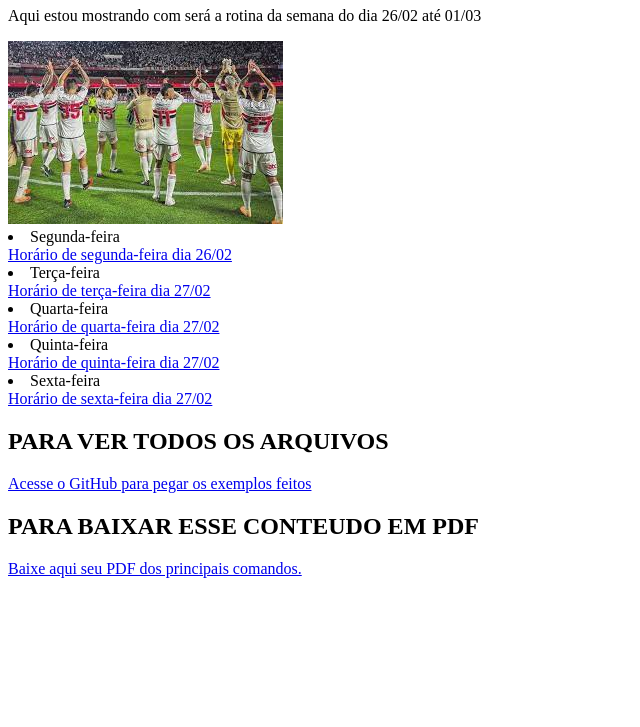
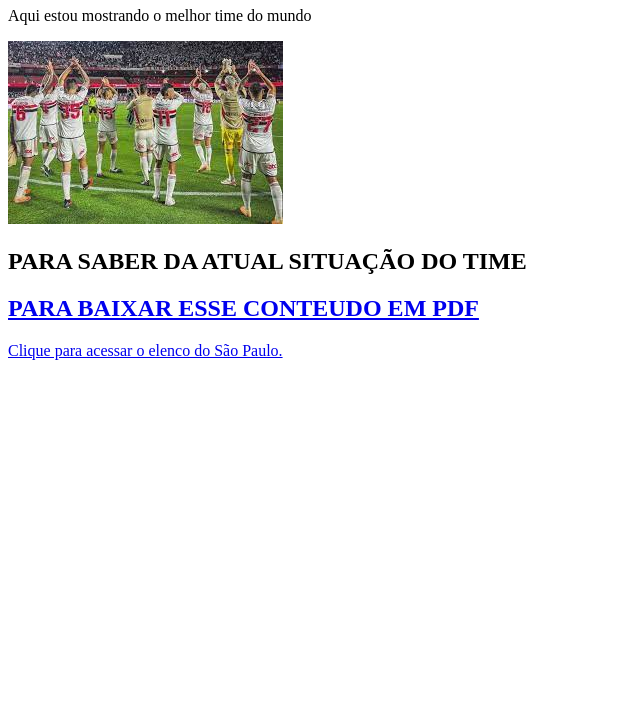
Before and after one commit to toninfurautero/site2024, a plain HTML site: page index.html in a window 1280 px wide. Shown: the part 73-800 px from the top of the page, without its empty margins (0-640 px from the left). Drawn offline with Linux system fonts and the light colour scheme.

Commit message:
index.html

```diff
--- a/index.html
+++ b/index.html
@@ -7,35 +7,20 @@
     <title></title>
 </head>
 <body>
-    <h1> LISTA DE ATIVIDADES NA SEMANA</h1>
+    <h1> São Paulo Futebol Clube</h1>
 
-    <p> Aqui estou mostrando com será a rotina da semana do dia 26/02 até 01/03</p>
+    <p> Aqui estou mostrando o melhor time do mundo</p>
 
     <img src="saopaulo.jpeg" alt="sao paulo">
 
 
-        <li>Segunda-feira</li>
-        <a href="segunda.html" target="_blank">Horário de segunda-feira dia 26/02</a>
 
-        <li>Terça-feira</li>
-        <a href="terca.html" target="_blank">Horário de terça-feira dia 27/02</a>
-
-        <li>Quarta-feira</li>
-        <a href="quarta.html" target="_blank">Horário de quarta-feira dia 27/02</a>
-
-        <li>Quinta-feira</li>
-        <a href="quinta.html" target="_blank">Horário de quinta-feira dia 27/02</a>
-
-        <li>Sexta-feira</li>
-        <a href="sexta.html" target="_blank">Horário de sexta-feira dia 27/02</a>
-
-    </ol>
-    <h2> PARA VER TODOS OS ARQUIVOS</h2>
-    <a href="https://github.com/rogeriodfreis/HTML-CSS" target="_blank">Acesse o GitHub para pegar os exemplos feitos</a>
+    <h2> PARA SABER DA ATUAL SITUAÇÃO DO TIME</h2>
+    <a href="https://ge.globo.com/futebol/times/sao-paulo/" target="_blank"Últimas notícias, resultados e proximos jogos</a>
 
     <h2> PARA BAIXAR ESSE CONTEUDO EM PDF</h2>
-    <a href="https://github.com/rogeriodfreis/HTML-CSS/blob/main/COINI.pdf" target="_blank"  download="COINI.pdf" type="aplication/pdf">
-        Baixe aqui seu PDF dos principais comandos.
+    <a href="https://www.espn.com.br/futebol/time/elenco/_/id/2026/bra.sao_paulo" target="_blank" >
+        Clique para acessar o elenco do São Paulo.
     </a>
 
 </body>
```
